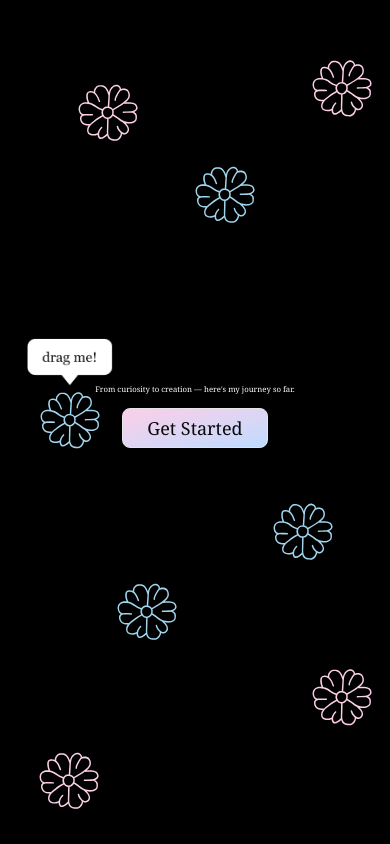
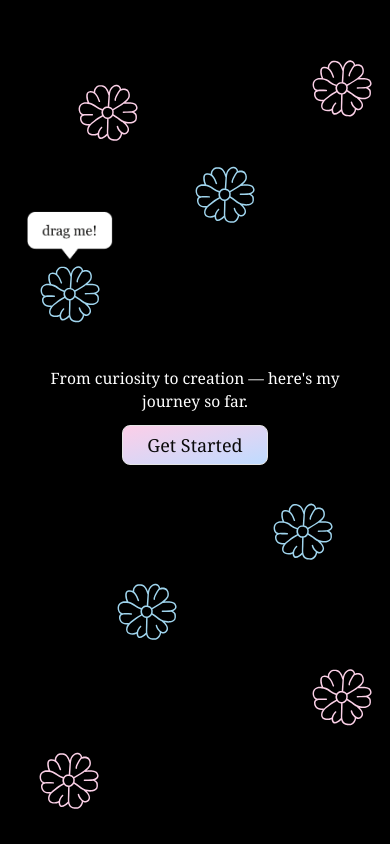
Before and after one commit to AyeThidaTun/portfolio-project, a Next.js app: page / in a window 390 px wide. Built offline with nearby package versions, Linux system fonts and the light colour scheme; a web font is replaced by a local one.

Commit message:
fix: fix mobile view

```diff
--- a/src/app/_components/hero-section.tsx
+++ b/src/app/_components/hero-section.tsx
@@ -9,7 +9,7 @@ const images = [
   { src: "/pink.svg", alt: "pink", size: 60, top: "8vh", left: "80vw" },
   { src: "/blue.svg", alt: "blue", size: 60, top: "60vh", left: "70vw" },
   { src: "/pink.svg", alt: "pink", size: 60, top: "90vh", left: "10vw" },
-  { src: "/blue.svg", alt: "draggable", size: 60, top: "40vh", left: "5vw" },
+  { src: "/blue.svg", alt: "draggable", size: 60, top: "25vh", left: "5vw" },
   { src: "/pink.svg", alt: "pink", size: 60, top: "80vh", left: "80vw" },
   { src: "/blue.svg", alt: "blue", size: 60, top: "70vh", left: "30vw" },
 ];
--- a/src/app/_components/introduction.tsx
+++ b/src/app/_components/introduction.tsx
@@ -14,7 +14,7 @@ export default function WelcomeHeader({handleGetStarted} : Props) {
         initial={{ opacity: 0, y: 20 }}
         animate={{ opacity: 1, y: 0 }}
         transition={{ duration: 0.8, delay: 0.5, ease: "easeInOut" }}
-        className="text-[2vw]"
+        className="text-[4vw] lg:text-[2vw] px-10 text-center"
       >
         <h1 className="flex justify-center text-white z-10 select-text">
           From curiosity to creation — here&apos;s my journey so far.
```
